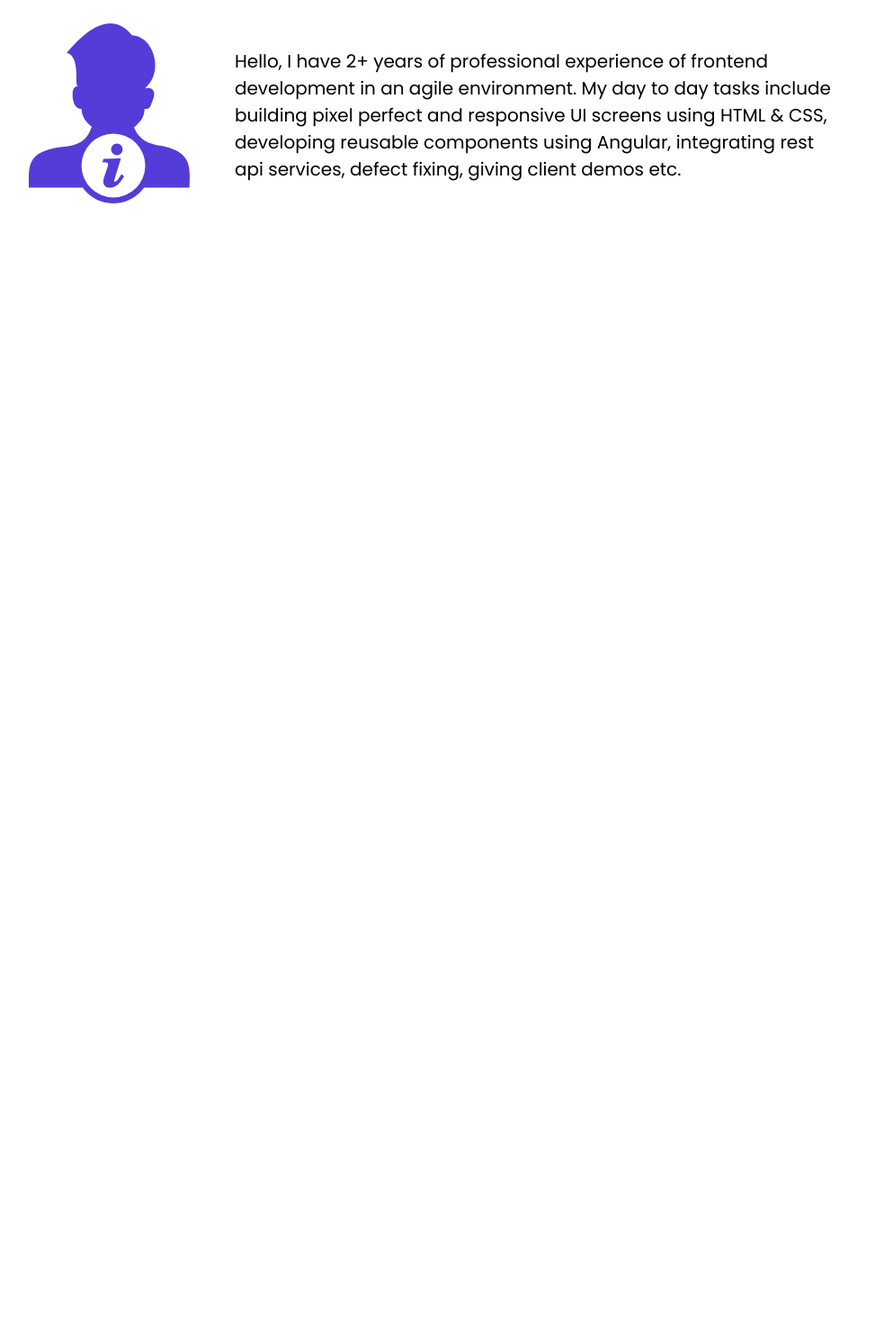
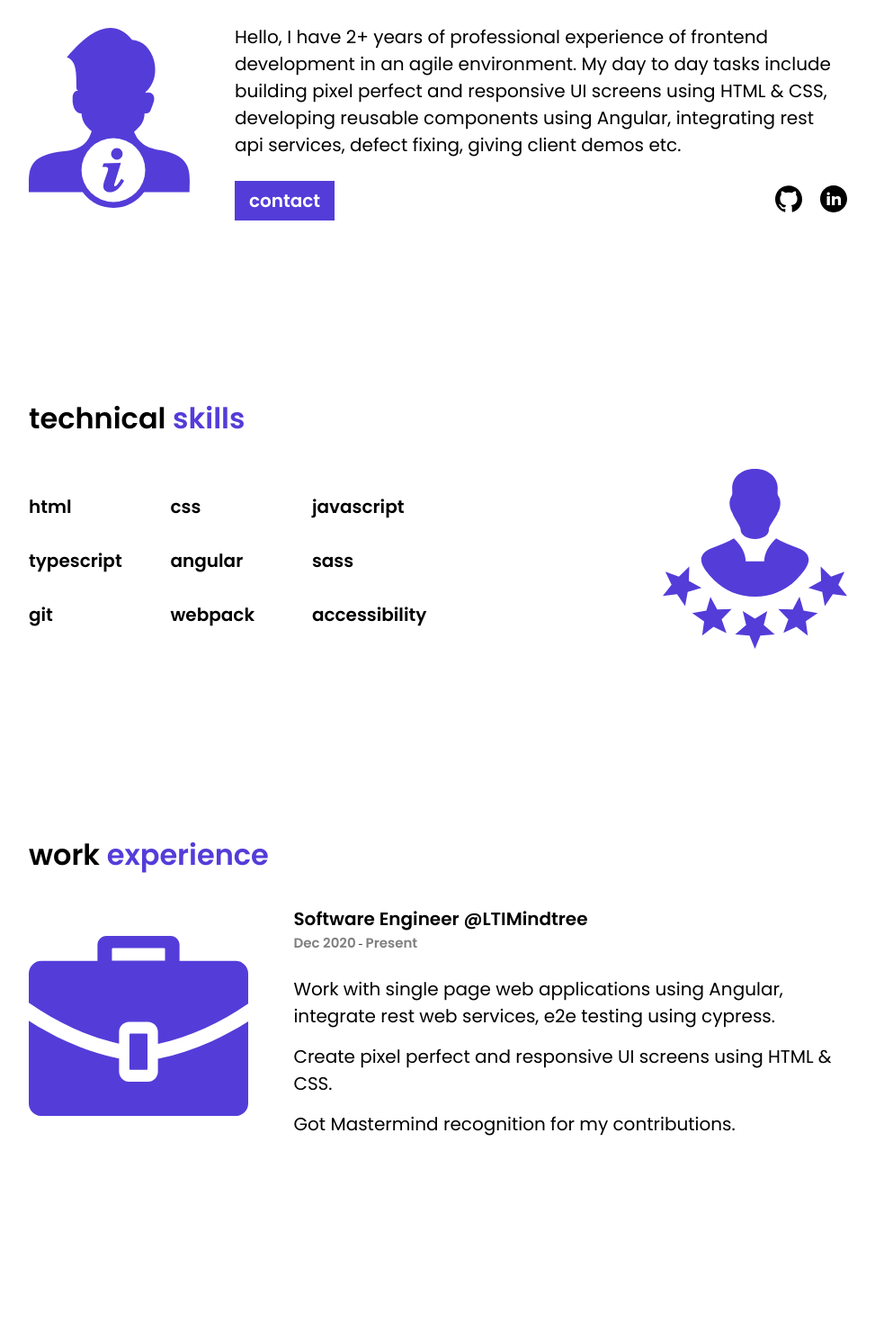
Before and after one commit to arpangodiyal/arpangodiyal.github.io, a website: page index.html in a window 1280 px wide. Shown: the part 697-2176 px from the top of the page at 90% size, without its empty margins (153-1126 px from the left). Before the commit the page ends 928 px from the top, so only its background shows below. Drawn offline with Linux system fonts and the light colour scheme.

Commit message:
Add experience and skill section

```diff
--- a/index.html
+++ b/index.html
@@ -28,8 +28,8 @@
                         <p class="home__profession">frontend <span class="color-primary">developer</span></p>
                     </hgroup>
                     <div class="home__link-container">
-                        <a href="" # class="link link--primary">contact</a>
-                        <a href="" # class="link link--secondary">about</a>
+                        <a href="#" class="link link--primary">contact</a>
+                        <a href="#about-me" class="link link--secondary">about</a>
                     </div>
                 </div>
                 <div>
@@ -54,9 +54,61 @@
                         include building pixel perfect and responsive UI screens using HTML & CSS, developing reusable
                         components using Angular, integrating rest api services, defect fixing, giving client demos etc.
                     </p>
+                    <div class="about-me__social-icon-container">
+                        <div>
+                            <a href="#" class="link link--primary">contact</a>
+                        </div>
+                        <div class="icon-container">
+                            <a href="#"><img src="./img/github-icon.svg" alt="Github"></a>
+                            <a href="#"><img src="./img/linkedin-icon.svg" alt="Github"></a>
+                        </div>
+                    </div>
                 </div>
             </div>
         </section>
+        <section id="skills" class="skills section-padding">
+            <h2>
+                technical <span class="color-primary">skills</span>
+            </h2>
+            <div class="skills__container">
+                <ul>
+                    <li>html</li>
+                    <li>css</li>
+                    <li>javascript</li>
+                    <li>typescript</li>
+                    <li>angular</li>
+                    <li>sass</li>
+                    <li>git</li>
+                    <li>webpack</li>
+                    <li>accessibility</li>
+                </ul>
+                <div>
+                    <img src="img/skills.svg" alt="Skills" class="skill-icon">
+                </div>
+            </div>
+        </section>
+        <section id="experience" class="section-padding experience">
+            <h2>work <span class="color-primary">experience</span></h2>
+            <div class="experience__container">
+                <div class="icon-container">
+                    <img src="img/briefcase-icon.svg" alt="Briefcase">
+                </div>
+                <div class="text-container">
+                    <article>
+                        <div class="company-name">
+                            <h3>Software Engineer @LTIMindtree</h3>
+                            <time datetime="2020-12-28" class="work-duration">Dec 2020</time> - <span class="work-duration">Present</span>
+                        </div>
+                        <div class="work-detail">
+                            <p>Work with single page web applications using Angular, integrate rest web services, e2e testing using cypress.</p>
+                            <p>Create pixel perfect and responsive UI screens using HTML & CSS.</p>
+                            <p>Got Mastermind recognition for my contributions.</p>
+                        </div>
+                    </article>
+                </div>
+            </div>
+        </section>
+        <section class="section-padding"></section>
     </main>
 </body>
 
--- a/sass/components/_about-me.scss
+++ b/sass/components/_about-me.scss
@@ -1,10 +1,4 @@
 .about-me {
-
-  h2 {
-    font-size: $font-size-lg;
-    font-weight: $font-weight-semibold;
-    margin-bottom: 3.2rem;
-  }
 
   &__container {
     display: flex;
@@ -21,4 +15,20 @@
   &__icon {
     height: 20rem;
   }
+
+  &__social-icon-container {
+    display: flex;
+    justify-content: space-between;
+    align-items: center;
+    margin-top: 3rem;
+
+    .icon-container {
+      display: flex;
+      gap: 2rem;
+    }
+
+    img {
+      height: 30px;
+    }
+  }
 }
--- /dev/null
+++ b/sass/components/_experience.scss
@@ -0,0 +1,38 @@
+.experience {
+  &__container {
+    display: flex;
+    justify-content: space-between;
+    gap: 5rem;
+    align-items: center;
+
+    img {
+      height: 20rem;
+    }
+
+    h3 {
+      font-weight: $font-weight-semibold;
+      font-size: $font-size-md;
+    }
+
+    .work-duration {
+      font-size: $font-size-sm;
+      font-weight: $font-weight-semibold;
+      color: $color-gray;
+    }
+
+    article {
+      display: flex;
+      flex-direction: column;
+      gap: 2.5rem;
+    }
+
+    .work-detail {
+      font-size: $font-size-md;
+      font-weight: $font-weight-regular;
+      line-height: 1.5;
+      p {
+        margin-bottom: 1.5rem;
+      }
+    }
+  }
+}
--- /dev/null
+++ b/sass/components/_skills.scss
@@ -0,0 +1,21 @@
+.skills {
+  &__container {
+    display: flex;
+    justify-content: space-between;
+    align-items: center;
+  }
+
+  ul {
+    display: grid;
+    grid-template-columns: repeat(3, 1fr);
+    gap: 3rem;
+    font-size: $font-size-md;
+    font-weight: $font-weight-semibold;
+    list-style: none;
+  }
+
+  .skill-icon {
+    height: 20rem;
+    fill: $color-primary;
+  }
+}
--- a/sass/global/_global.scss
+++ b/sass/global/_global.scss
@@ -31,3 +31,9 @@ body {
 .section-padding {
   padding: 20rem 2rem 0 2rem;
 }
+
+h2 {
+  font-size: $font-size-lg;
+  font-weight: $font-weight-semibold;
+  margin-bottom: 3.2rem;
+}
--- a/sass/main.scss
+++ b/sass/main.scss
@@ -4,3 +4,5 @@
 @import './components/home';
 @import './components/link';
 @import './components/about-me';
+@import './components/skills';
+@import './components/experience';
--- a/sass/variables/_font-size.scss
+++ b/sass/variables/_font-size.scss
@@ -1,4 +1,4 @@
 $font-size-xl: 6.4rem;
 $font-size-lg: 3.2rem;
 $font-size-md: 2rem;
-$font-size-sm: 1rem;
+$font-size-sm: 1.5rem;
```
Also changed, not shown: css/style.css, img/briefcase-icon.svg (added), img/github-icon.svg (added), img/linkedin-icon.svg (added), img/skills.svg (added), 1 other file.
